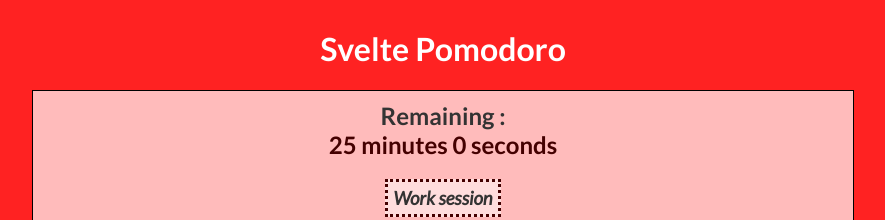
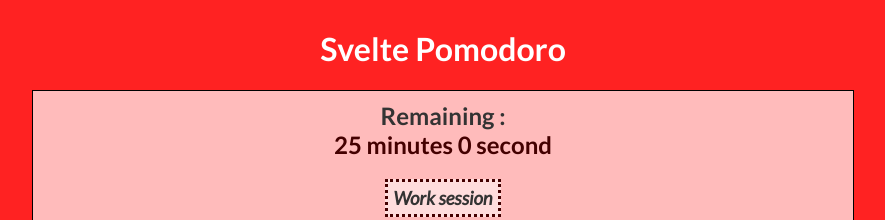
Before and after one commit to Nilmanduil/SveltePomodoro, a Svelte app: page / in a window 1280 px wide. Shown: the top 220 px of the page, without its empty margins (197-1082 px from the left). Built offline with nearby package versions, Linux system fonts and the light colour scheme; no server answers.

Commit message:
Spelling adjustment

```diff
--- a/src/components/Timer.svelte
+++ b/src/components/Timer.svelte
@@ -17,6 +17,8 @@
     let startTime;
     let timer;
     $: isLongBreak = (currentPhase === "break" && longBreak && breaks % longBreakEveryNthBreak === 0);
+    $: minutes = Math.floor(remainingTime / SECONDS_IN_MINUTES);
+    $: seconds = remainingTime % SECONDS_IN_MINUTES;
 
     let remainingTime = workDuration;
 
@@ -106,7 +108,7 @@
     }
 </style>
 
-<h2>Remaining :<br/><span class="time">{Math.floor(remainingTime / SECONDS_IN_MINUTES)} minutes {remainingTime % SECONDS_IN_MINUTES} seconds</span></h2>
+<h2>Remaining :<br/><span class="time">{minutes} minute{#if minutes > 1}s{/if} {seconds} second{#if seconds > 1}s{/if}</span></h2>
 <h3>
     {#if currentPhase === 'work'}
         Work session
```
